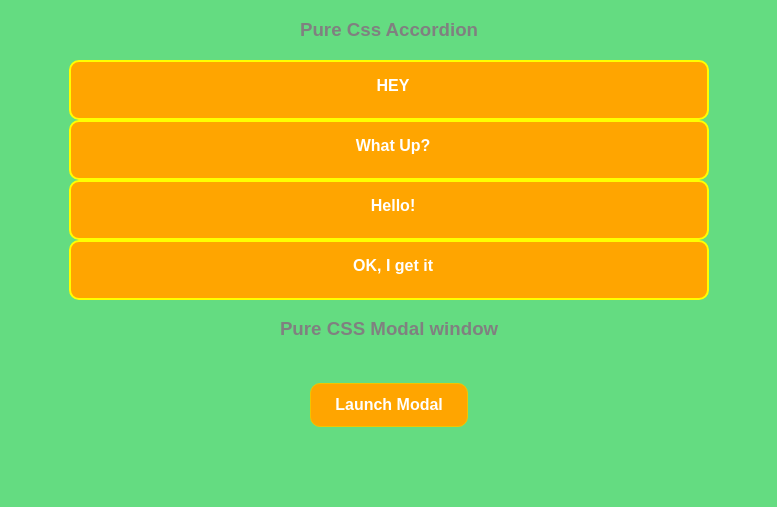
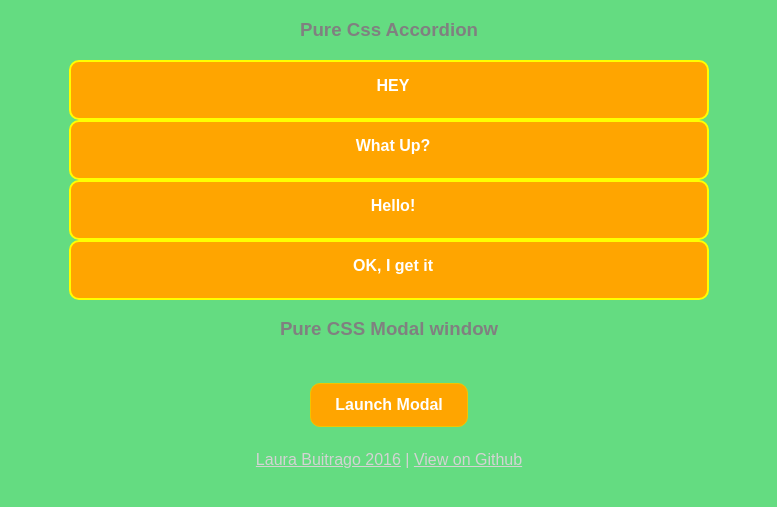
Before and after one commit to laulaucia/colors1, a plain HTML site: page index.html in a window 1280 px wide. Shown: the part 61-568 px from the top of the page, without its empty margins (251-1028 px from the left). Drawn offline with Linux system fonts and the light colour scheme.

Commit message:
added footer

```diff
--- a/index.html
+++ b/index.html
@@ -55,6 +55,10 @@
 	</div>
 
 
-
+<div class="footer">
+      <div class=" lblink">
+        <a  class="lblink" href="http://laurabuitrago.com/">Laura Buitrago 2016</a> | <a class="lblink" href="https://github.com/laulaucia/colors1">View on Github</a>
+      </div>
+    </div>
 </body>
 </html>
--- a/style.css
+++ b/style.css
@@ -10,6 +10,9 @@ h3{
 	color: grey;
 }
 
+.lblink{
+  color: lightgrey;
+}
 /******** pure CSS accordion*******/
 
 .tab-group {
```
